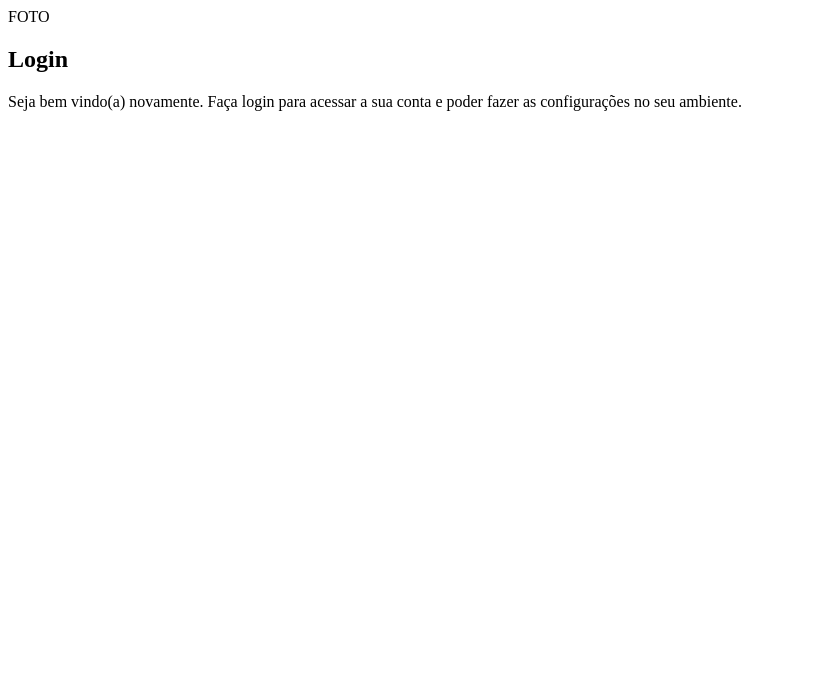
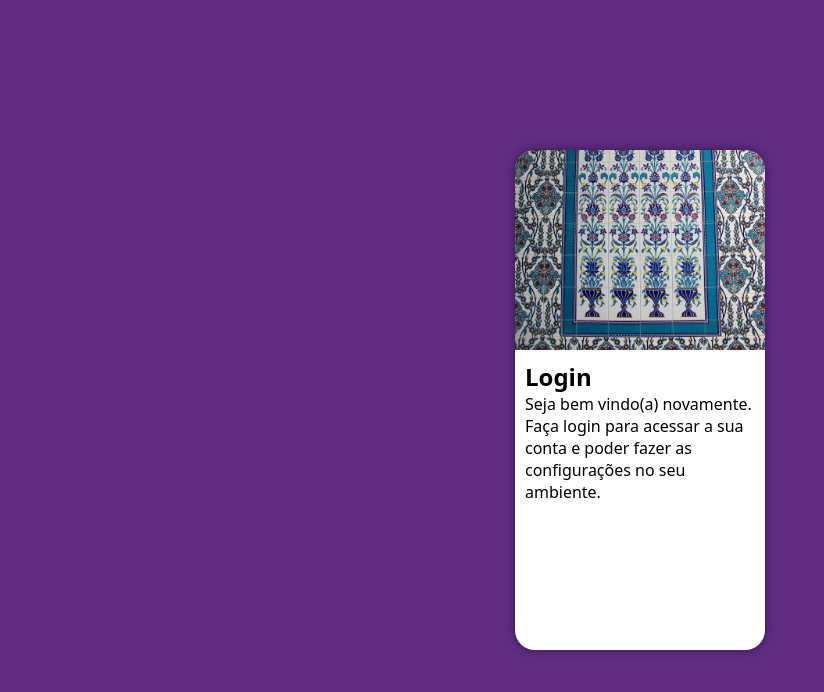
Before and after one commit to Jan-Carneiro/pojeto-login, a plain HTML site: page index.html in a window 1280 px wide. Shown: the whole page, without its empty margins (0-824 px from the left). Drawn offline with Linux system fonts and the light colour scheme.

Commit message:
atualizando...

```diff
--- a/estilos/style.css
+++ b/estilos/style.css
@@ -1,7 +1,55 @@
 @charset "utf-8";
 
+/*
+Mobile First
+*/
 /*
 Paleta de cores
 Verde: #49a09d
 Lilás: #5f2c82
 */
+
+*{
+    font-family: system-ui, -apple-system, BlinkMacSystemFont, 'Segoe UI', Roboto, Oxygen, Ubuntu, Cantarell, 'Open Sans', 'Helvetica Neue', sans-serif;
+    padding: 0px;
+    margin: 0px;
+    box-sizing: border-box;
+}
+
+body,html{
+    background-color: #5f2c82;
+    height: 100vh;
+    width: 100vw;
+}
+
+main{
+    position: relative;
+    height: 100vh;
+    width: 100vw;
+}
+
+section#login{
+    position: absolute;
+    top: 50%;
+    left: 50%;
+    transform: translate(-50% , -50%);
+    background-color: white;
+    width: 250px;
+    height: 500px;
+    border-radius: 20px;
+    overflow: hidden;
+    box-shadow: 0px 0px 10px rgba(0, 0, 0, 0.451);
+
+}
+section#login > div#imagem{
+    display: block;
+    background: #5f2c82 url(../imagens/pexels-nurse-19697850.jpg) no-repeat ;
+    background-size: cover;
+    background-position: left bottom;
+    height: 200px;
+}
+section#login > div#formulario{
+    display: block;
+    padding: 10px;
+
+}
--- a/index.html
+++ b/index.html
@@ -10,7 +10,7 @@
     <main>
         <section id="login">
             <div id="imagem">
-                FOTO
+
             </div>
             <div id="formulario">
                 <h1>Login</h1>
```
